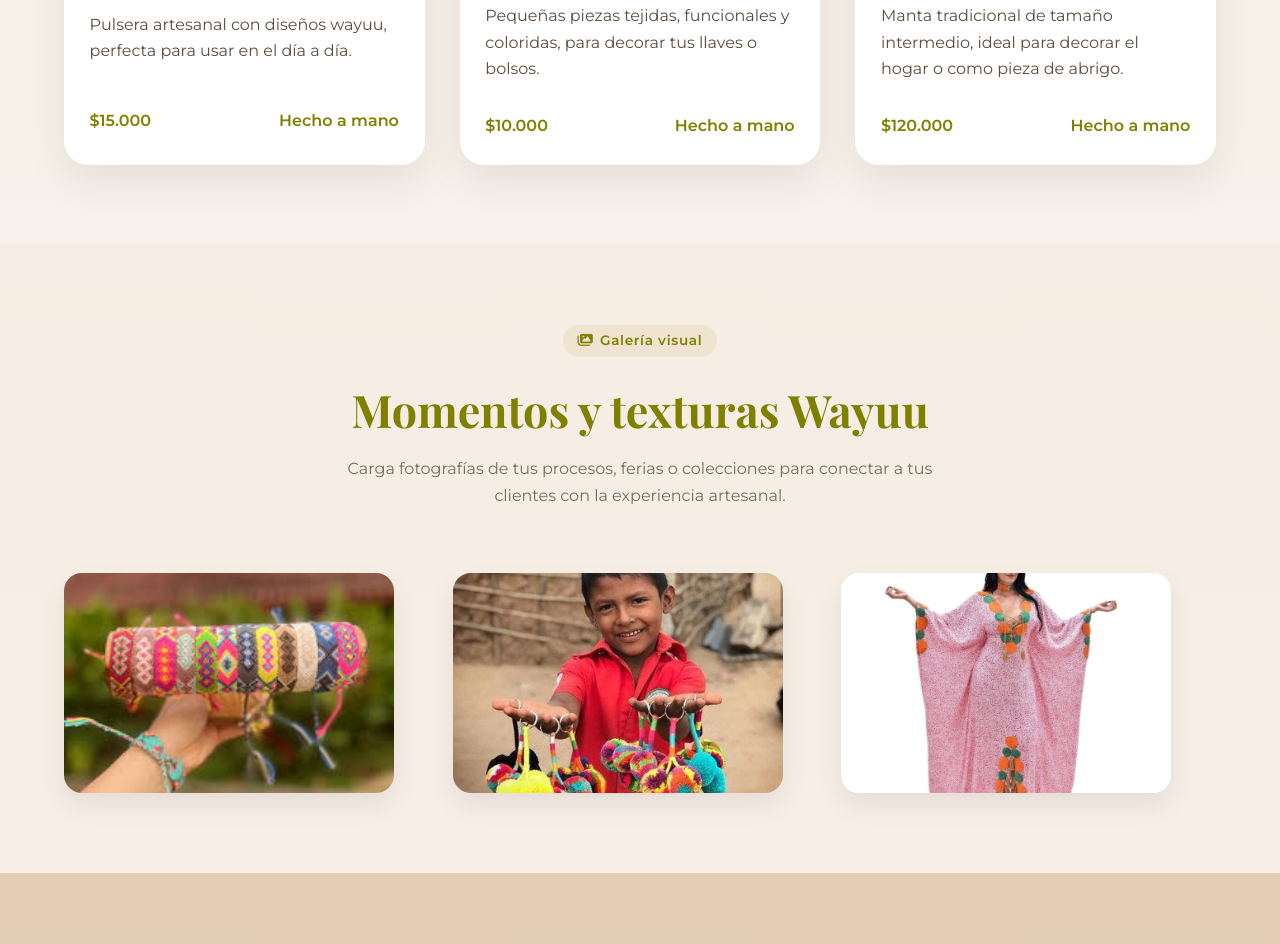
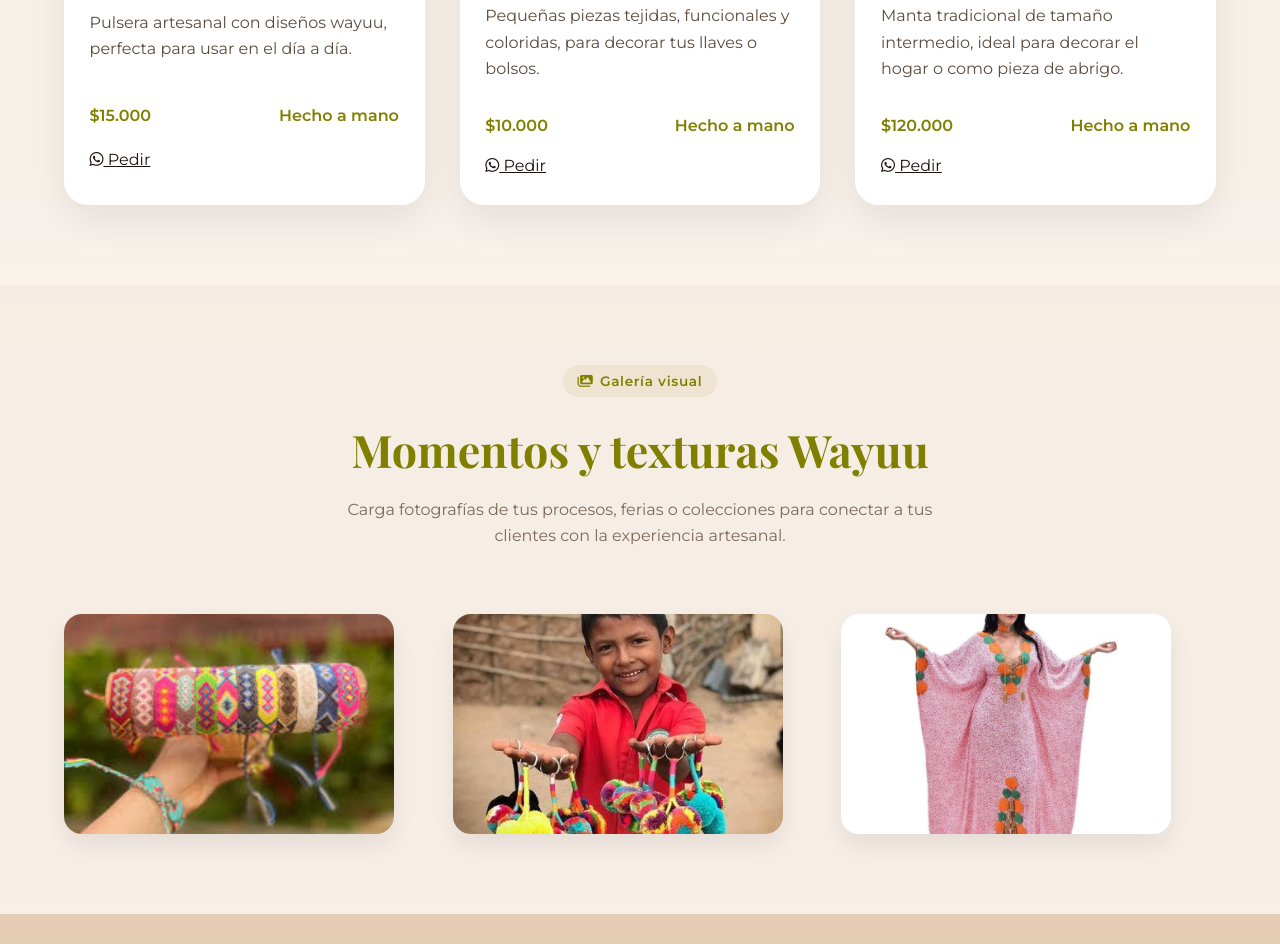
Before and after one commit to ReconvencionLaboralGuajira/el-artesano-34, a plain HTML site: page index.html in a window 1280 px wide. Shown: the part 2283-3227 px from the top of the page. Drawn offline with nearby package versions, Linux system fonts and the light colour scheme; no server answers; a small style sheet from the web is missing.

Commit message:
Publish site

```diff
--- a/index.html
+++ b/index.html
@@ -31,6 +31,13 @@
     <link rel="icon" type="image/png" href="images/a938d2fcc504f7986d87b904ea3deff842d289f6.png">
 </head>
 <body>
+
+
+
+
+
+
+
         <header>
             <div class="container">
                 <div class="nav">
@@ -60,7 +67,7 @@
                         </ul>
                         <div class="nav-cta-group">
 
-                                <a href="https://wa.me/3243582459" class="nav-cta" target="_blank" rel="noopener">
+                                <a href="https://wa.me/573243582459" class="nav-cta" target="_blank" rel="noopener">
                                     <i class="fa-brands fa-whatsapp"></i>
                                     Pedir ahora
                                 </a>
@@ -80,7 +87,7 @@
                         <a href="#productos" class="btn btn-primary">Explorar colección</a>
                         <a href="#contacto" class="btn btn-outline">Quiero contactar</a>
 
-                            <a href="https://wa.me/3243582459"
+                            <a href="https://wa.me/573243582459"
                                class="btn btn-whatsapp"
                                target="_blank"
                                rel="noopener"
@@ -144,6 +151,14 @@
                                             <span>Hecho a mano</span>
                                         </div>
 
+
+                                    <a href="https://wa.me/573243582459?text=Hola,%20quiero%20*Manilla tejida*%20-%20$15.000"
+                                       class="btn-whatsapp-product"
+                                       target="_blank"
+                                       rel="noopener">
+                                        <i class="fab fa-whatsapp"></i> Pedir
+                                    </a>
+
                                 </div>
                             </article>
 
@@ -162,6 +177,14 @@
                                             <span>Hecho a mano</span>
                                         </div>
 
+
+                                    <a href="https://wa.me/573243582459?text=Hola,%20quiero%20*Llaveros*%20-%20$10.000"
+                                       class="btn-whatsapp-product"
+                                       target="_blank"
+                                       rel="noopener">
+                                        <i class="fab fa-whatsapp"></i> Pedir
+                                    </a>
+
                                 </div>
                             </article>
 
@@ -179,6 +202,14 @@
                                             <span>$120.000</span>
                                             <span>Hecho a mano</span>
                                         </div>
+
+
+                                    <a href="https://wa.me/573243582459?text=Hola,%20quiero%20*Manta mediana*%20-%20$120.000"
+                                       class="btn-whatsapp-product"
+                                       target="_blank"
+                                       rel="noopener">
+                                        <i class="fab fa-whatsapp"></i> Pedir
+                                    </a>
 
                                 </div>
                             </article>
@@ -256,7 +287,7 @@
                                 <div class="contact-icon" aria-hidden="true">💬</div>
                                 <div>
                                     <strong>WhatsApp</strong><br>
-                                    <a href="https://wa.me/3243582459" target="_blank" rel="noopener">Escríbenos al 3243582459</a>
+                                    <a href="https://wa.me/573243582459" target="_blank" rel="noopener">Escríbenos al 3243582459</a>
                                 </div>
                             </div>
 
@@ -265,7 +296,7 @@
                                 <strong>Redes y canales</strong>
                                 <div class="socials">
 
-                                        <a href="https://wa.me/3243582459" aria-label="WhatsApp" rel="noopener" target="_blank">
+                                        <a href="https://wa.me/573243582459" aria-label="WhatsApp" rel="noopener" target="_blank">
                                             <svg viewBox="0 0 24 24" role="img" focusable="false">
                                                 <path d="M17.472 14.382c-.297-.149-1.758-.867-2.03-.967-.273-.1-.472-.148-.672.15-.197.297-.768.966-.94 1.164-.173.199-.347.224-.644.075-.297-.149-1.255-.463-2.39-1.475-.883-.788-1.48-1.761-1.653-2.059-.173-.297-.018-.458.13-.606.134-.133.298-.347.447-.52.149-.174.198-.298.298-.497.1-.199.05-.373-.025-.522-.075-.149-.672-1.611-.921-2.206-.242-.58-.487-.501-.672-.51l-.573-.01c-.199 0-.522.074-.795.373s-1.05 1.025-1.05 2.499 1.077 2.893 1.227 3.092c.149.199 2.123 3.23 5.145 4.522.719.31 1.281.496 1.718.635.72.23 1.377.197 1.896.12.579-.086 1.758-.719 2.006-1.413.248-.695.248-1.291.173-1.414-.074-.123-.272-.198-.57-.347z"/>
                                             </svg>
@@ -389,7 +420,7 @@
         </footer>
 
 
-        <a class="whatsapp-btn" href="https://wa.me/3243582459" target="_blank" rel="noopener" aria-label="Contactar por WhatsApp">
+        <a class="whatsapp-btn" href="https://wa.me/573243582459" target="_blank" rel="noopener" aria-label="Contactar por WhatsApp">
             <svg viewBox="0 0 24 24" role="img" focusable="false" aria-hidden="true">
                 <path d="M12.01 2a9.9 9.9 0 0 0-8.47 14.92L2 22l5.2-1.5A9.93 9.93 0 1 0 12.01 2zm0 2a7.9 7.9 0 0 1 6.77 12.12l-.26.39A7.9 7.9 0 0 1 7.24 18l-.4-.25A7.9 7.9 0 0 1 12 4zm4.21 9.94c-.23-.12-1.36-.74-1.57-.82-.21-.08-.37-.12-.52.12-.16.24-.6.77-.73.92-.13.15-.26.18-.48.06-.22-.11-.93-.34-1.78-1.09-.66-.59-1.11-1.33-1.24-1.56-.13-.23-.01-.35.09-.47.09-.09.2-.27.3-.4.1-.13.13-.23.2-.39.07-.16.03-.29-.02-.41-.05-.12-.5-1.2-.68-1.64-.18-.43-.36-.37-.52-.38l-.44-.01c-.16 0-.4.05-.61.28-.21.24-.8.78-.8 1.89s.82 2.19.93 2.34c.11.15 1.61 2.44 3.9 3.42.54.23.97.37 1.3.48.54.17 1.05.15 1.44.09.44-.07 1.34-.54 1.53-1.05.19-.52.19-.96.13-1.05-.05-.09-.21-.15-.43-.26z" fill="currentColor" />
             </svg>
```
